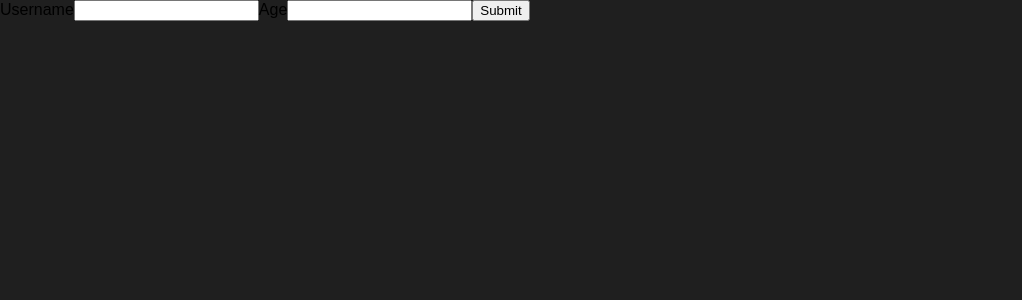
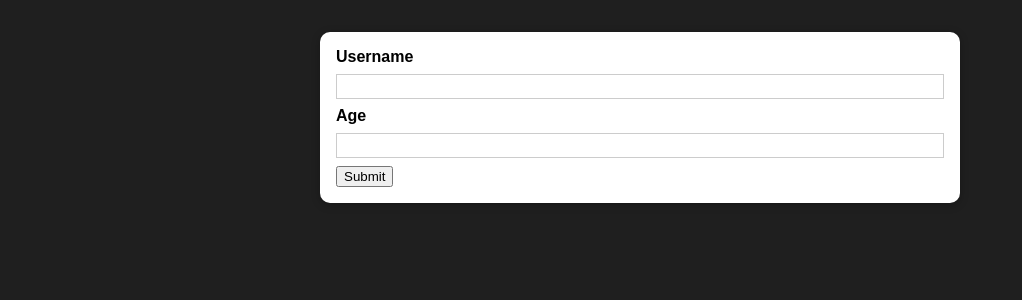
Before and after one commit to dwikbtn/user-validation-react-basic, a React (Create React App) app: page / in a window 1280 px wide. Shown: the top 300 px of the page, without its empty margins (0-1022 px from the left). Built offline with nearby package versions, Linux system fonts and the light colour scheme.

Commit message:
adding card component

```diff
--- /dev/null
+++ b/src/components/UI/Card.js
@@ -0,0 +1,10 @@
+import React from "react";
+import classes from "./card.module.css";
+
+const Card = (props) => {
+  return (
+    <div className={`${classes.card} ${props.className}`}>{props.children}</div>
+  );
+};
+
+export default Card;
--- /dev/null
+++ b/src/components/UI/card.module.css
@@ -0,0 +1,5 @@
+.card {
+  background: white;
+  box-shadow: 0 2px 8px rgba(0, 0, 0, 0.26);
+  border-radius: 10px;
+}
--- a/src/components/Users/AddUser.js
+++ b/src/components/Users/AddUser.js
@@ -1,10 +1,14 @@
 import React from "react";
+import Card from "../UI/Card";
+
+import classes from "./AddUser.module.css";
 
 const AddUser = (props) => {
   const addUserHandler = (e) => {
     e.preventDefault();
   };
   return (
+    <Card className={classes.input}>
       <form onSubmit={addUserHandler}>
         <label htmlFor="username">Username</label>
         <input id="username" type="text" />
@@ -12,6 +16,7 @@
         <input id="age" type="number" />
         <button type="submit">Submit</button>
       </form>
+    </Card>
   );
 };
 
--- /dev/null
+++ b/src/components/Users/AddUser.module.css
@@ -0,0 +1,26 @@
+.input {
+  margin: 2rem auto;
+  padding: 1rem;
+  width: 90%;
+  max-width: 40rem;
+}
+
+.input label {
+  display: block;
+  font-weight: bold;
+  margin-bottom: 0.5rem;
+}
+
+.input input {
+  font: inherit;
+  display: block;
+  width: 100%;
+  border: 1px solid #ccc;
+  padding: 0.15rem;
+  margin-bottom: 0.5rem;
+}
+
+.input input:focus {
+  outline: none;
+  border-color: #4f005f;
+}
```
Lines whose indentation alone changed are shown as unchanged.
